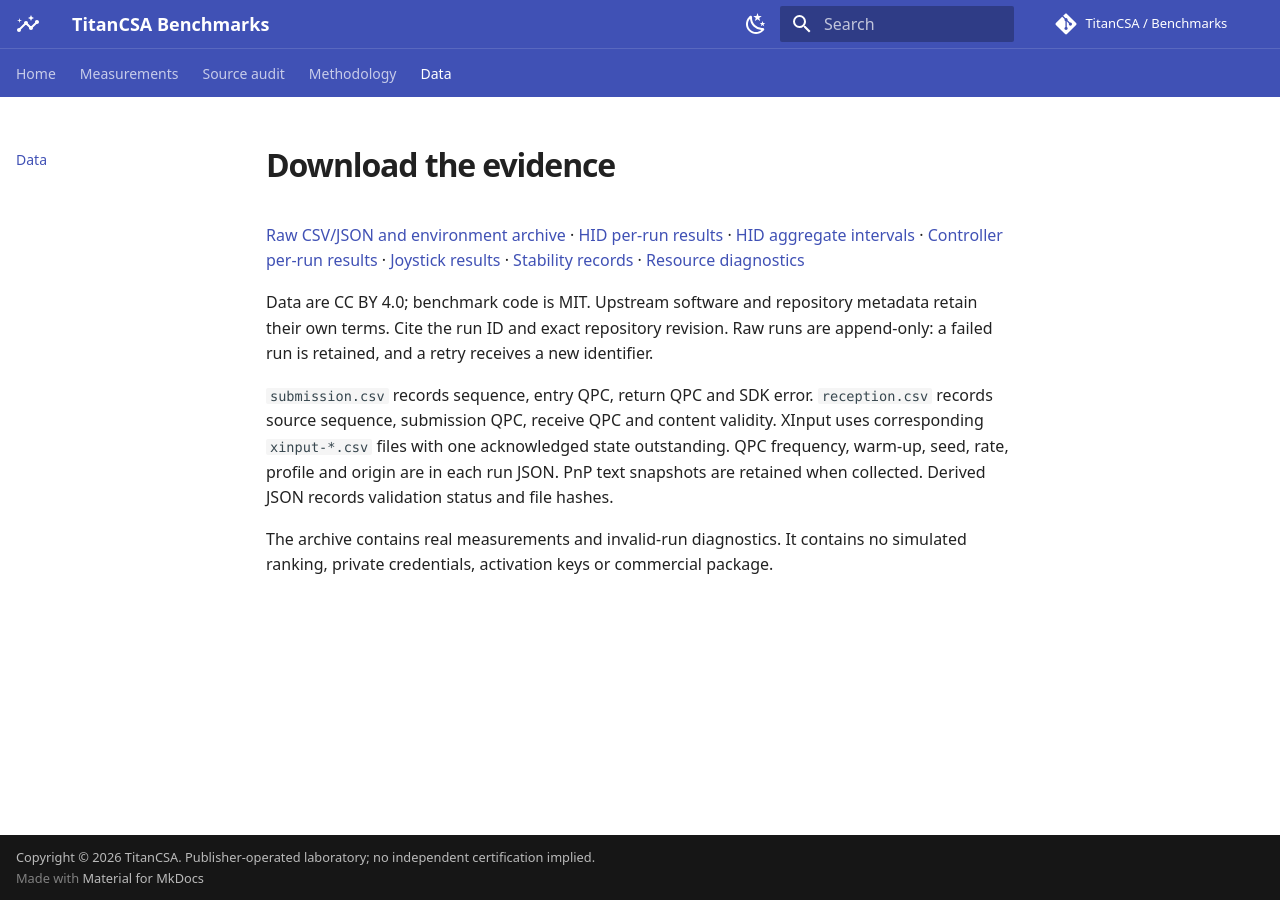
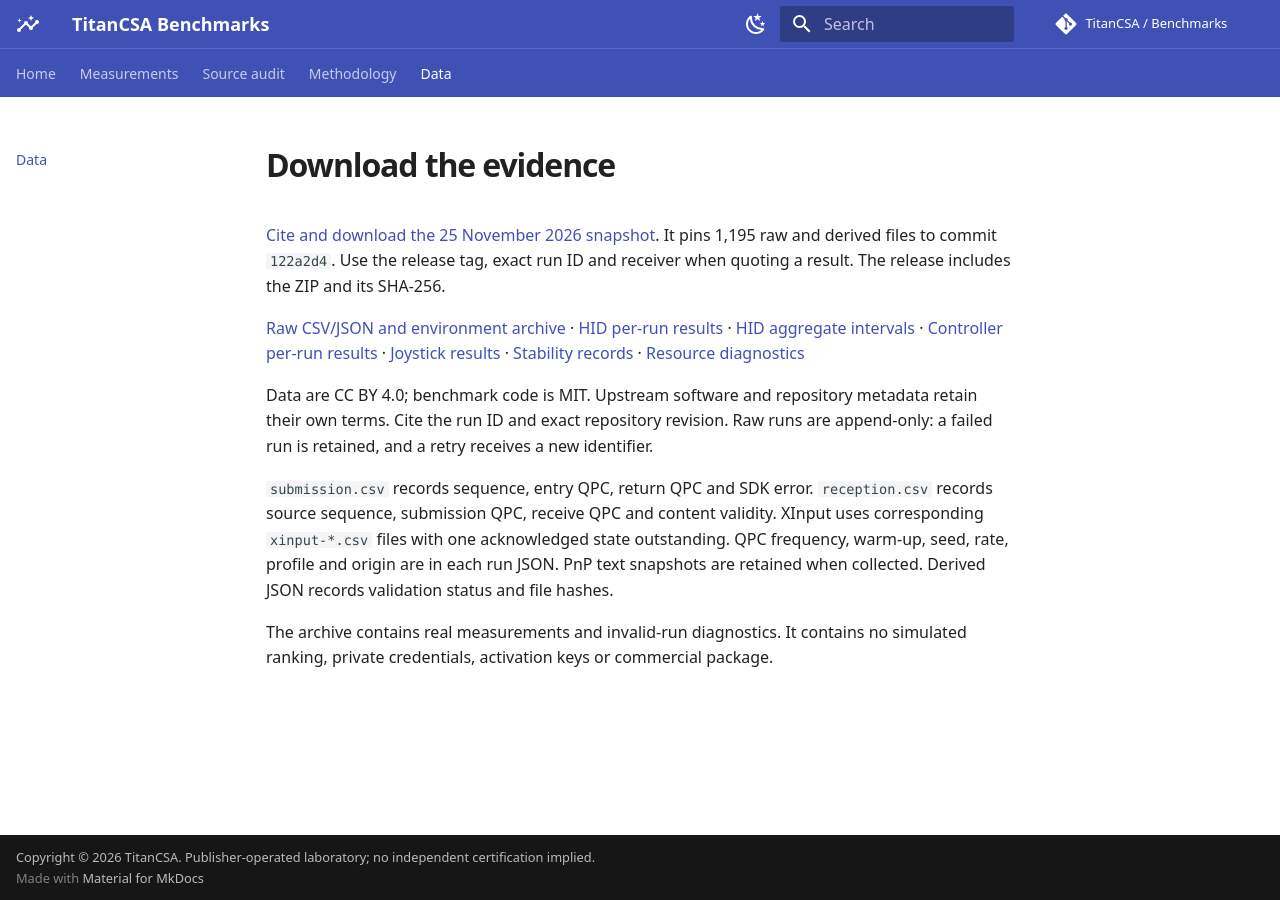
Before and after one commit to TitanCSA/TitanCSA-Benchmarks, an MkDocs documentation site: the page built from docs/data.md, in a window 1280 px wide. Built offline with MkDocs 1.6.1 and Material for MkDocs 9.7.7, drawn with Linux system fonts in a browser that asks for light colours; comment, search, counter and statistics services are not loaded.

Commit message:
Link the dated benchmark dataset and checksum

```diff
--- a/docs/data.md
+++ b/docs/data.md
@@ -3,9 +3,14 @@ title: Windows input benchmark dataset — raw reports and provenance
 description: Download measured QPC timestamps, sequence validation, environment records, failed runs and derived statistics for the TitanCSA benchmark laboratory.
 dataset: true
 published: 2026-11-17
-updated: 2026-11-17
+updated: 2026-11-25
+dataset_snapshot:
+  name: Dataset snapshot 2026-11-25
+  download: https://github.com/TitanCSA/TitanCSA-Benchmarks/releases/download/dataset-2026-11-25/titancsa-benchmarks-dataset-2026-11-25.zip
 ---
 # Download the evidence
+
+[Cite and download the 25 November 2026 snapshot](https://github.com/TitanCSA/TitanCSA-Benchmarks/releases/tag/dataset-2026-11-25). It pins 1,195 raw and derived files to commit `122a2d4`. Use the release tag, exact run ID and receiver when quoting a result. The release includes the ZIP and its SHA-256.
 
 [Raw CSV/JSON and environment archive](assets/raw-results.zip) · [HID per-run results](assets/results.json) · [HID aggregate intervals](assets/aggregates.json) · [Controller per-run results](assets/xinput-results.json) · [Joystick results](assets/joystick-results.json) · [Stability records](assets/stability-results.json) · [Resource diagnostics](methodology/diagnostics.md)
 
--- a/overrides/main.html
+++ b/overrides/main.html
@@ -10,7 +10,7 @@
 {% if page.meta.published %}<meta property="article:published_time" content="{{ page.meta.published }}">{% endif %}
 {% if page.meta.updated %}<meta property="article:modified_time" content="{{ page.meta.updated }}">{% endif %}
 {% if page.meta.dataset %}
-<script type="application/ld+json">{"@context":"https://schema.org","@type":"Dataset","name":"TitanCSA Windows 11 Hyper-V input benchmarks","description":"Measured virtual vendor HID and Xbox 360 input paths, with raw QPC timestamps, independent Windows receivers, provenance, failure records and explicit software-only measurement boundaries.","url":"{{ page.canonical_url }}","creator":{"@type":"Organization","name":"TitanCSA","url":"https://github.com/TitanCSA"},"license":"https://creativecommons.org/licenses/by/4.0/","datePublished":"2026-11-17","distribution":[{"@type":"DataDownload","encodingFormat":"application/zip","contentUrl":"{{ config.site_url }}assets/raw-results.zip"},{"@type":"DataDownload","encodingFormat":"application/json","contentUrl":"{{ config.site_url }}assets/results.json"}]}</script>
+<script type="application/ld+json">{"@context":"https://schema.org","@type":"Dataset","name":"TitanCSA Windows 11 Hyper-V input benchmarks","description":"Measured virtual vendor HID and Xbox 360 input paths, with raw QPC timestamps, independent Windows receivers, provenance, failure records and explicit software-only measurement boundaries.","url":"{{ page.canonical_url }}","creator":{"@type":"Organization","name":"TitanCSA","url":"https://github.com/TitanCSA"},"license":"https://creativecommons.org/licenses/by/4.0/","datePublished":"2026-11-17","distribution":[{"@type":"DataDownload","encodingFormat":"application/zip","contentUrl":"{{ config.site_url }}assets/raw-results.zip"},{"@type":"DataDownload","encodingFormat":"application/json","contentUrl":"{{ config.site_url }}assets/results.json"}{% if page.meta.dataset_snapshot %},{"@type":"DataDownload","encodingFormat":"application/zip","name":{{ page.meta.dataset_snapshot.name | tojson }},"contentUrl":{{ page.meta.dataset_snapshot.download | tojson }}}{% endif %}]}</script>
 {% endif %}
 {% endif %}
 {% endblock %}
```
Also changed, not shown: README.md (+1 -1 lines).
